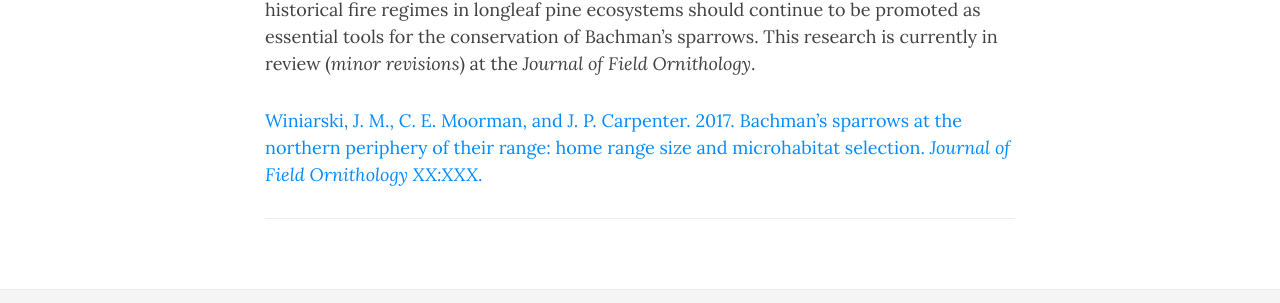
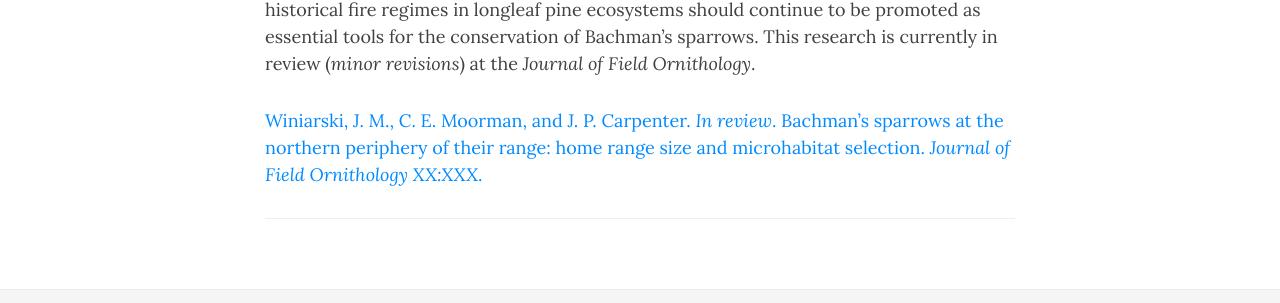
Before and after one commit to jaymwin/jaymwin.github.io, a Jekyll site: the page built from bacs_project.md, in a window 1280 px wide and 900 px high, scrolled down 3135 px. Shown: the part 377-680 px from the top of the window. Built offline with Jekyll 4.4.1, drawn with Linux system fonts in a browser that asks for light colours; nearby versions of some CDN libraries.

Commit message:
Update bacs_project.md

```diff
--- a/bacs_project.md
+++ b/bacs_project.md
@@ -36,6 +36,6 @@ Habitat loss and fragmentation are major threats to bird population persistence.
 
 Bachman’s sparrows have declined range-wide since the late 1960s, with peripheral populations exhibiting some of the steepest declines. For example, the species is now rare or extirpated over much of the northern extent of its historical range (e.g., Virginia and much of North Carolina). To better understand the spatial ecology of Bachman’s sparrows in this region of decline, we examined microhabitat selection and determined the home range sizes of radio-tagged male Bachman’s sparrows. From April to July, we located males 1–2 times daily for 5–6 days per week, and measured vegetation structure at telemetry locations and available unused locations within home ranges. Mean home range size (7.9 ha) was larger than estimates reported in most previous studies, with variation among studies possibly due to differences in habitats and methodology. Bachman’s sparrows in our study showed clear selection for several vegetation characteristics linked to frequent fire, and management strategies that approximate historical fire regimes in longleaf pine ecosystems should continue to be promoted as essential tools for the conservation of Bachman’s sparrows. This research is currently in review (*minor revisions*) at the *Journal of Field Ornithology*.
 
-[Winiarski, J. M., C. E. Moorman, and J. P. Carpenter. 2017. Bachman’s sparrows at the northern periphery of their range: home range size and microhabitat selection. *Journal of Field Ornithology XX:XXX*.](https://github.com/jaymwin/jaymwin.github.io/blob/master/pdfs/Winiarski_et_al_2017_Condor.pdf)
+[Winiarski, J. M., C. E. Moorman, and J. P. Carpenter. *In review*. Bachman’s sparrows at the northern periphery of their range: home range size and microhabitat selection. *Journal of Field Ornithology XX:XXX*.](https://github.com/jaymwin/jaymwin.github.io/blob/master/pdfs/Winiarski_et_al_2017_Condor.pdf)
 
 ----------------------------------------------------------------------------------------------------------------------------------
```
